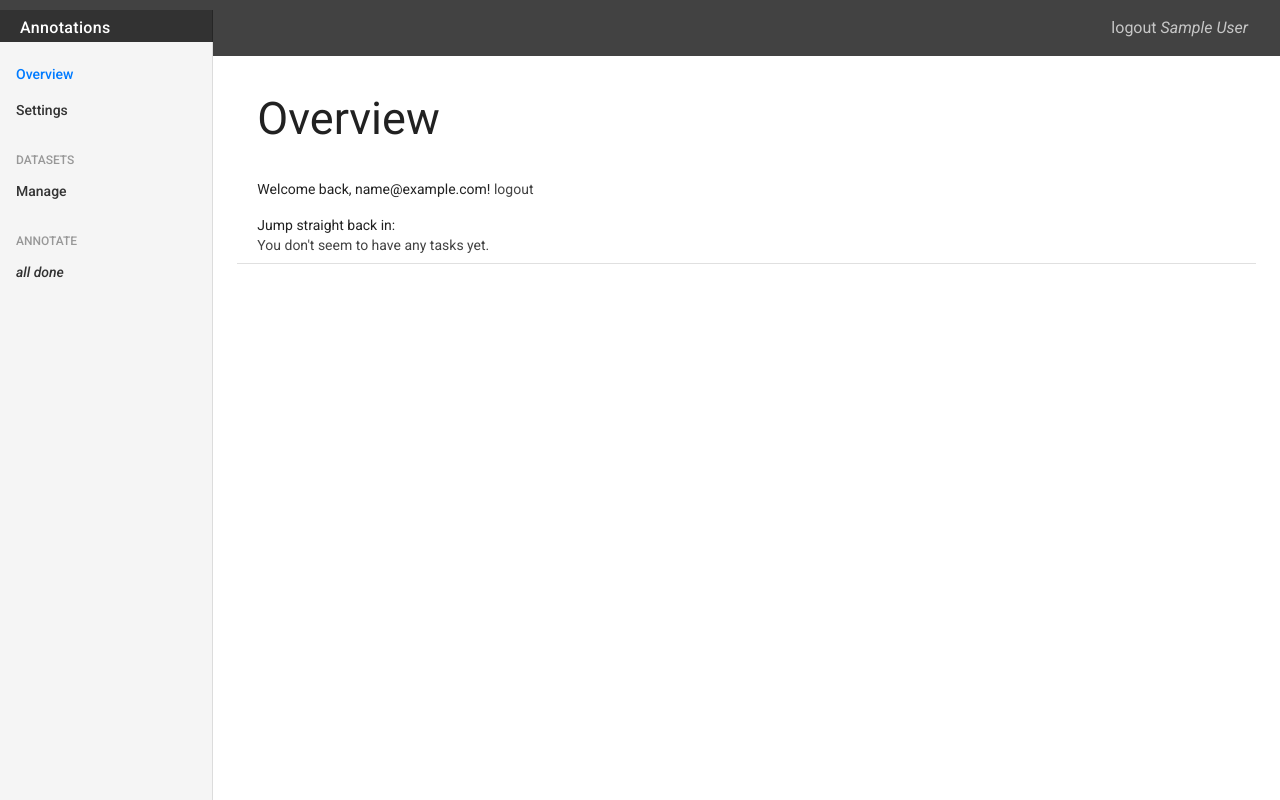
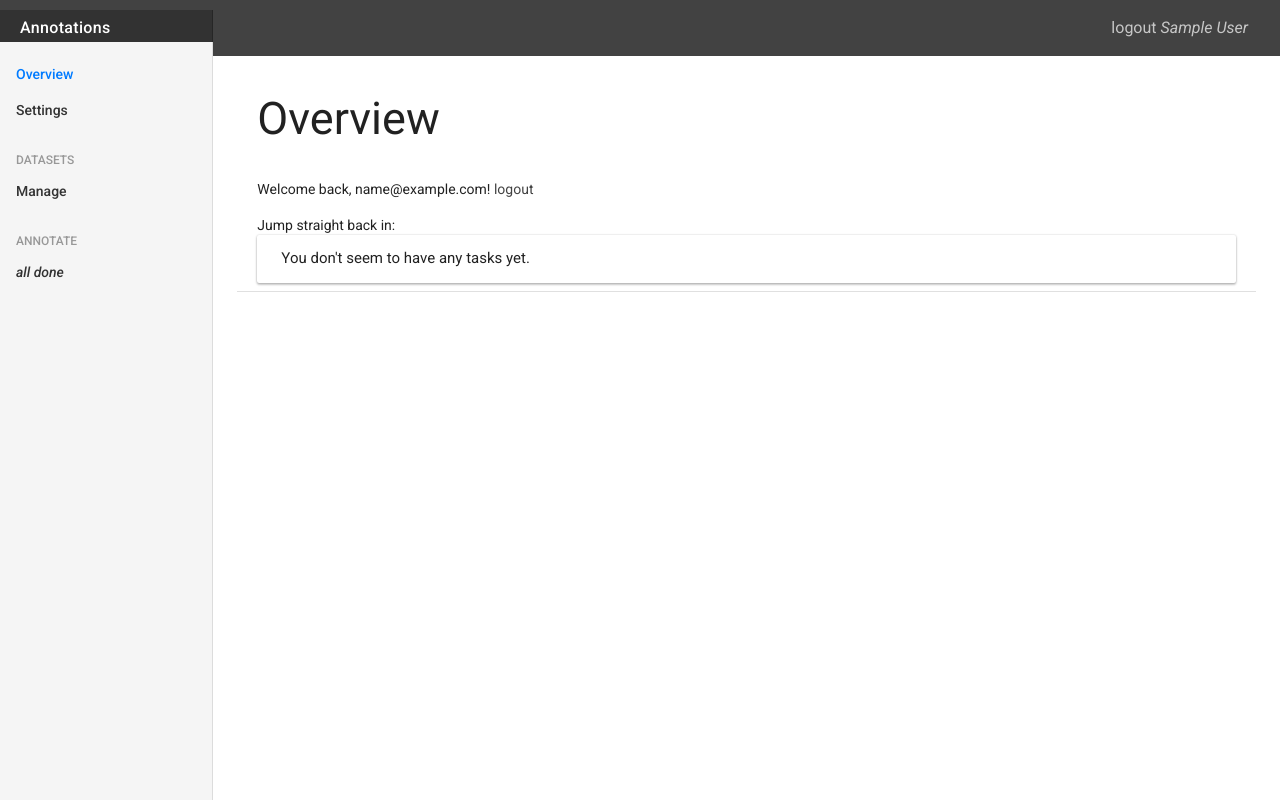
Before and after one commit to FrankGrimm/omen, a Flask app: page / in a window 1280 px wide. Run offline with Flask 2, Linux system fonts and the light colour scheme; the visitor is signed in with stand-in values (Sample User, id 1); data comes from the database, SQL or seed files in the repository; data that the repository does not hold is empty; some libraries are stand-ins or nearby versions.

Commit message:
fix broken link

```diff
--- a/app/templates/index.html
+++ b/app/templates/index.html
@@ -23,7 +23,7 @@
                 </a>
                 {{ render_progress(task, addclass="indexprogress") }}
             {% else %}
-            <a href="list-group-item">
+            <a href="#" class="list-group-item">
             You don't seem to have any tasks yet.
             </a>
             {% endfor %}
```
